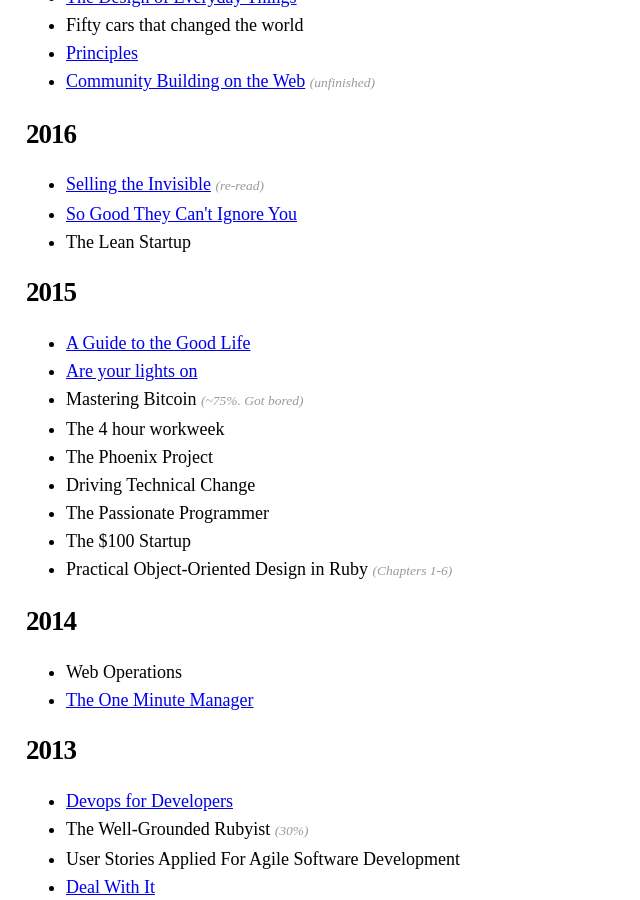
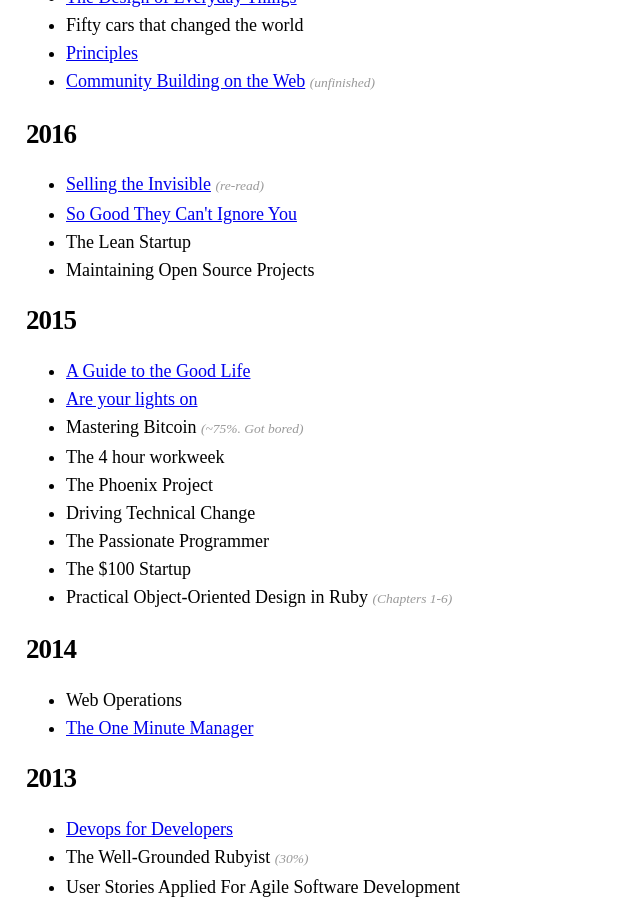
Before and after one commit to garethrees/garethrees.github.com, a Jekyll site: the page built from books.html, in a window 1280 px wide and 900 px high, scrolled down 556 px. Shown: the whole window, without its empty margins (0-640 px from the left). Built offline with Jekyll 4.4.1, drawn with Linux system fonts in a browser that asks for light colours.

Commit message:
Add Maintaining Open Source Projects

```diff
--- a/_data/books.yml
+++ b/_data/books.yml
@@ -29,6 +29,7 @@
   - title: So Good They Can't Ignore You
     post: /2016/08/20/book-notes-so-good-they-cant-ignore-you
   - title: The Lean Startup
+  - title: Maintaining Open Source Projects
 
 2015:
   - title: A Guide to the Good Life
```
